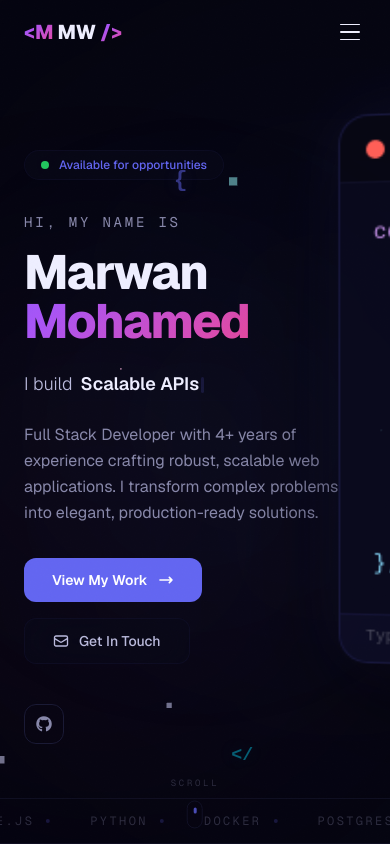
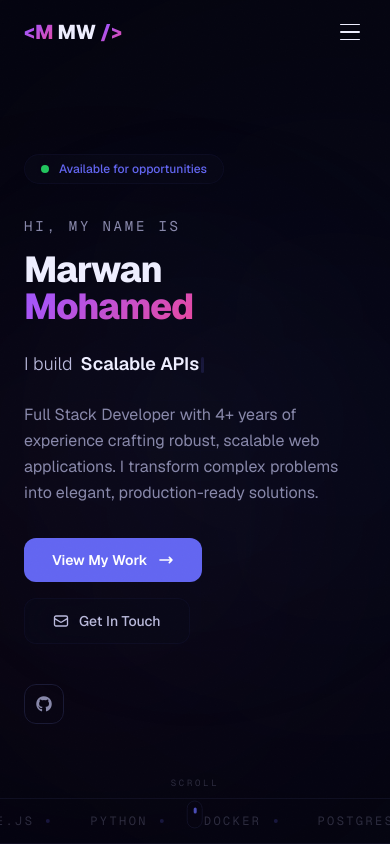
Before and after one commit to mmmelbahrawy55-beep/marwan, a Next.js app: page / in a window 390 px wide. Shown: the top 844 px of the page. Built offline with nearby package versions, Linux system fonts and the light colour scheme.

Commit message:
fix: mobile responsiveness - hide 3D on small screens, fix text sizes

```diff
--- a/components/Hero.tsx
+++ b/components/Hero.tsx
@@ -5,6 +5,18 @@ import { motion } from "framer-motion";
 import dynamic from "next/dynamic";
 
 const Scene3D = dynamic(() => import("@/components/Scene3D"), { ssr: false });
+
+function useMediaQuery(query: string) {
+  const [matches, setMatches] = useState(false);
+  useEffect(() => {
+    const mql = window.matchMedia(query);
+    setMatches(mql.matches);
+    const handler = (e: MediaQueryListEvent) => setMatches(e.matches);
+    mql.addEventListener("change", handler);
+    return () => mql.removeEventListener("change", handler);
+  }, [query]);
+  return matches;
+}
 
 const titles = [
   "Full Stack Applications",
@@ -52,6 +64,7 @@ const techMarquee = [
 
 export default function Hero() {
   const [mouse, setMouse] = useState({ x: 0, y: 0 });
+  const isDesktop = useMediaQuery("(min-width: 1024px)");
 
   const handleMouse = useCallback((e: React.MouseEvent) => {
     const x = (e.clientX / window.innerWidth) * 2 - 1;
@@ -79,12 +92,12 @@ export default function Hero() {
             maskImage: "radial-gradient(ellipse 60% 50% at 50% 50%, black, transparent)",
           }}
         />
-        <Scene3D mouse={mouse} />
+        {isDesktop && <Scene3D mouse={mouse} />}
       </div>
 
       <div className="relative z-10 flex-1 flex items-center">
-        <div className="container pt-32 pb-8">
-          <div className="grid lg:grid-cols-2 gap-12 items-center">
+        <div className="container pt-28 sm:pt-32 pb-8">
+          <div className="grid lg:grid-cols-2 gap-8 lg:gap-12 items-center">
             <div>
               <motion.div
                 initial={{ opacity: 0, y: 20 }}
@@ -112,7 +125,7 @@ export default function Hero() {
                 initial={{ opacity: 0, y: 20 }}
                 animate={{ opacity: 1, y: 0 }}
                 transition={{ delay: 0.3, duration: 0.6 }}
-                className="text-5xl sm:text-6xl md:text-7xl lg:text-[5rem] font-extrabold leading-[1.02] tracking-[-0.03em]"
+                className="text-4xl sm:text-5xl md:text-6xl lg:text-[5rem] font-extrabold leading-[1.02] tracking-[-0.03em]"
               >
                 <span className="text-[#eeeeff]">Marwan</span>
                 <br />
@@ -126,7 +139,7 @@ export default function Hero() {
                 className="mt-5 text-lg sm:text-xl md:text-2xl font-light text-[#bbbbdd] flex items-center flex-wrap min-h-[2em]"
               >
                 <span className="mr-2">I build</span>
-                <span className="text-[#eeeeff] font-semibold min-w-[12ch]">
+                <span className="text-[#eeeeff] font-semibold min-w-[10ch] sm:min-w-[12ch] overflow-hidden">
                   {typedText}
                   <motion.span
                     animate={{ opacity: [1, 0] }}
```
